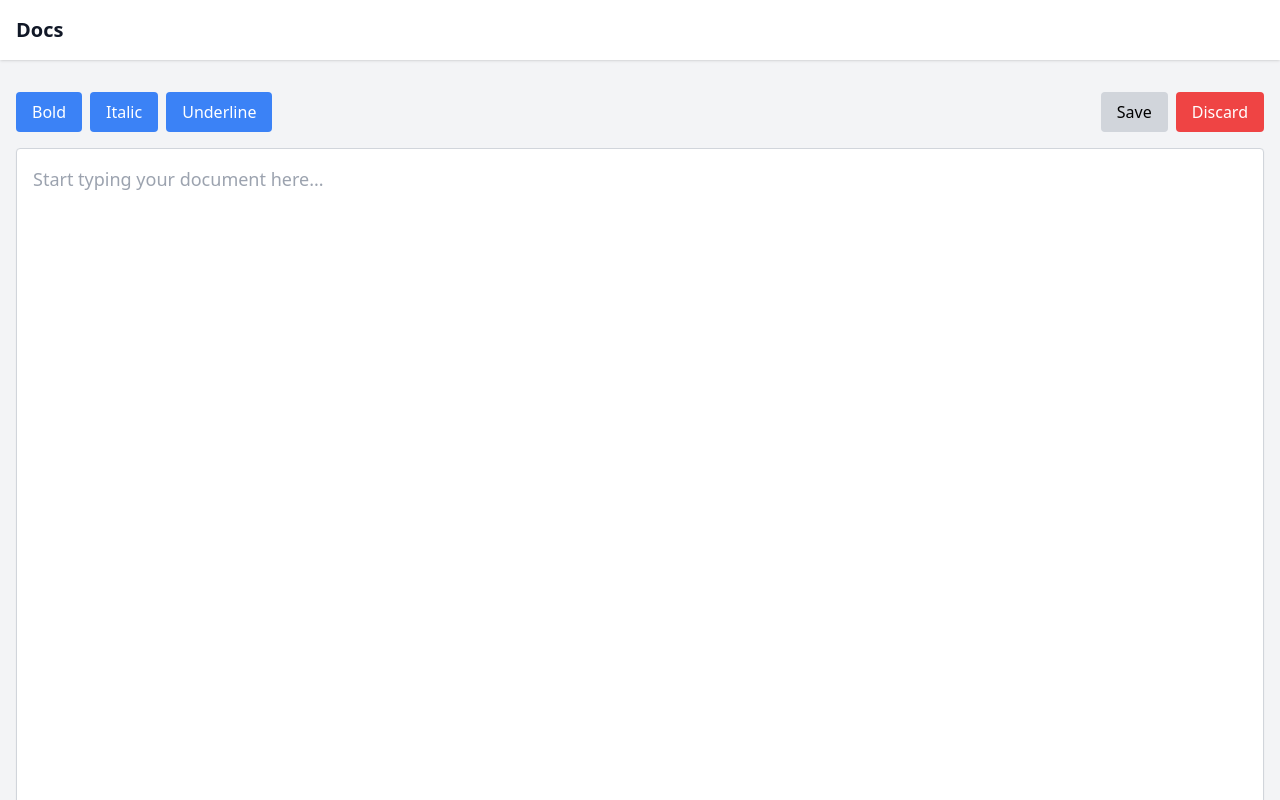
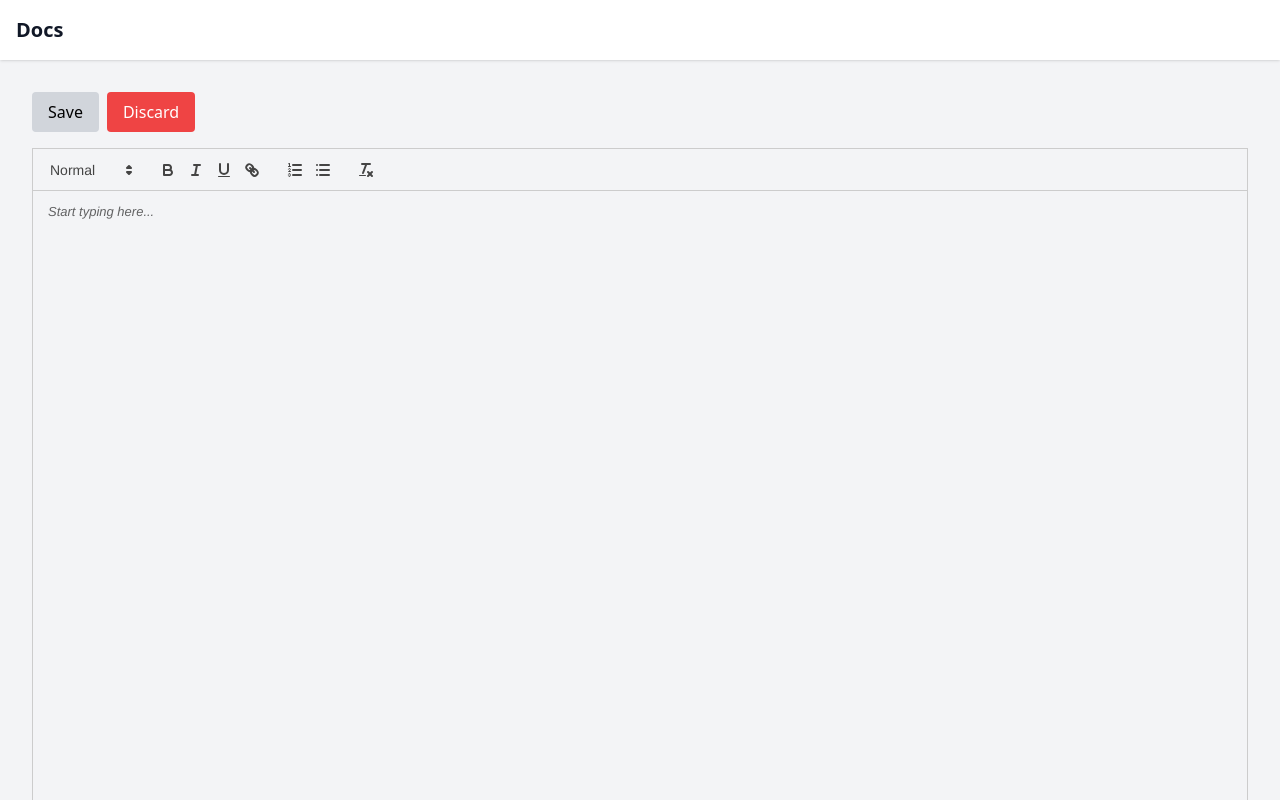
Before and after one commit to momarinho/react-docs, a React (Create React App) app: page / in a window 1280 px wide. Shown: the top 800 px of the page. Built offline with nearby package versions, Linux system fonts and the light colour scheme.

Commit message:
Update editor
Change to react-quill instead of text-area and implement basic functions for the save and discard buttons

```diff
--- a/package.json
+++ b/package.json
@@ -8,6 +8,7 @@
     "@testing-library/user-event": "^13.5.0",
     "react": "^18.2.0",
     "react-dom": "^18.2.0",
+    "react-quill": "^2.0.0",
     "react-scripts": "5.0.1",
     "web-vitals": "^2.1.4"
   },
--- a/src/components/DocumentEditor.js
+++ b/src/components/DocumentEditor.js
@@ -1,93 +1,48 @@
-import { useRef, useState } from 'react';
+import { useState, useRef } from 'react';
+import ReactQuill from 'react-quill';
+import 'react-quill/dist/quill.snow.css';
 
 const DocumentEditor = () => {
   const [document, setDocument] = useState('');
 
-  const textareaRef = useRef(null);
-
-  const handleChange = (event) => {
-    setDocument(event.target.value);
+  const handleSave = () => {
+    console.log('Document saved:', document);
   };
 
-  const handleBold = () => {
-    const selectionStart = textareaRef.current.selectionStart;
-    const selectionEnd = textareaRef.current.selectionEnd;
-    const selectedText = document.substring(selectionStart, selectionEnd);
-    const newDocument =
-      document.substring(0, selectionStart) +
-      '<strong>' +
-      selectedText +
-      '</strong>' +
-      document.substring(selectionEnd);
-    setDocument(newDocument);
+  const handleDiscard = () => {
+    setDocument('');
   };
 
-  const handleItalic = () => {
-    const selectionStart = textareaRef.current.selectionStart;
-    const selectionEnd = textareaRef.current.selectionEnd;
-    const selectedText = document.substring(selectionStart, selectionEnd);
-    const newDocument =
-      document.substring(0, selectionStart) +
-      '<em>' +
-      selectedText +
-      '</em>' +
-      document.substring(selectionEnd);
-    setDocument(newDocument);
-  };
-
-  const handleUnderline = () => {
-    const selectionStart = textareaRef.current.selectionStart;
-    const selectionEnd = textareaRef.current.selectionEnd;
-    const selectedText = document.substring(selectionStart, selectionEnd);
-    const newDocument =
-      document.substring(0, selectionStart) +
-      '<u>' +
-      selectedText +
-      '</u>' +
-      document.substring(selectionEnd);
-    setDocument(newDocument);
-  };
+  const quillRef = useRef();
 
   return (
-    <div>
-      <div className="flex justify-between items-center mb-4">
+    <div className="flex flex-col h-screen">
+      <div className="flex justify-between items-center mb-4 px-4">
         <div>
           <button
-            className="mr-2 bg-blue-500 hover:bg-blue-600 text-white py-2 px-4 rounded"
-            onClick={handleBold}
+            className="mr-2 bg-gray-300 hover:bg-gray-400 py-2 px-4 rounded"
+            onClick={handleSave}
           >
-            Bold
+            Save
           </button>
           <button
-            className="mr-2 bg-blue-500 hover:bg-blue-600 text-white py-2 px-4 rounded"
-            onClick={handleItalic}
+            className="bg-red-500 hover:bg-red-600 text-white py-2 px-4 rounded"
+            onClick={handleDiscard}
           >
-            Italic
-          </button>
-          <button
-            className="bg-blue-500 hover:bg-blue-600 text-white py-2 px-4 rounded"
-            onClick={handleUnderline}
-          >
-            Underline
-          </button>
-        </div>
-        <div>
-          <button className="mr-2 bg-gray-300 hover:bg-gray-400 py-2 px-4 rounded">
-            Save
-          </button>
-          <button className="bg-red-500 hover:bg-red-600 text-white py-2 px-4 rounded">
             Discard
           </button>
         </div>
       </div>
 
-      <textarea
-        ref={textareaRef}
-        className="w-full h-screen p-4 text-lg leading-7 rounded shadow-sm border border-gray-300 focus:border-indigo-500 focus:ring-1 focus:ring-indigo-500"
-        value={document}
-        onChange={handleChange}
-        placeholder="Start typing your document here..."
-      />
+      <div className="flex-grow px-4">
+        <ReactQuill
+          ref={quillRef}
+          className="h-full"
+          value={document}
+          onChange={setDocument}
+          placeholder="Start typing here..."
+        />
+      </div>
     </div>
   );
 };
```
Also changed, not shown: src/components/Docs.js (added), src/components/Modal.js (added), 1 other file (tests, documents, lock files or other folders).
